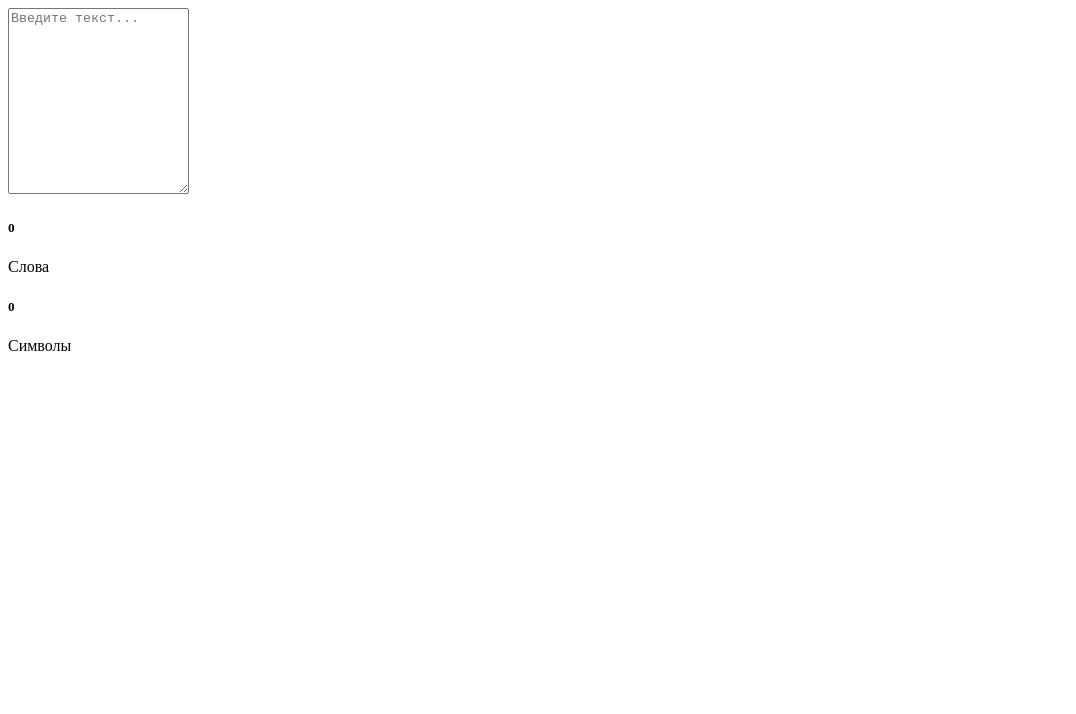
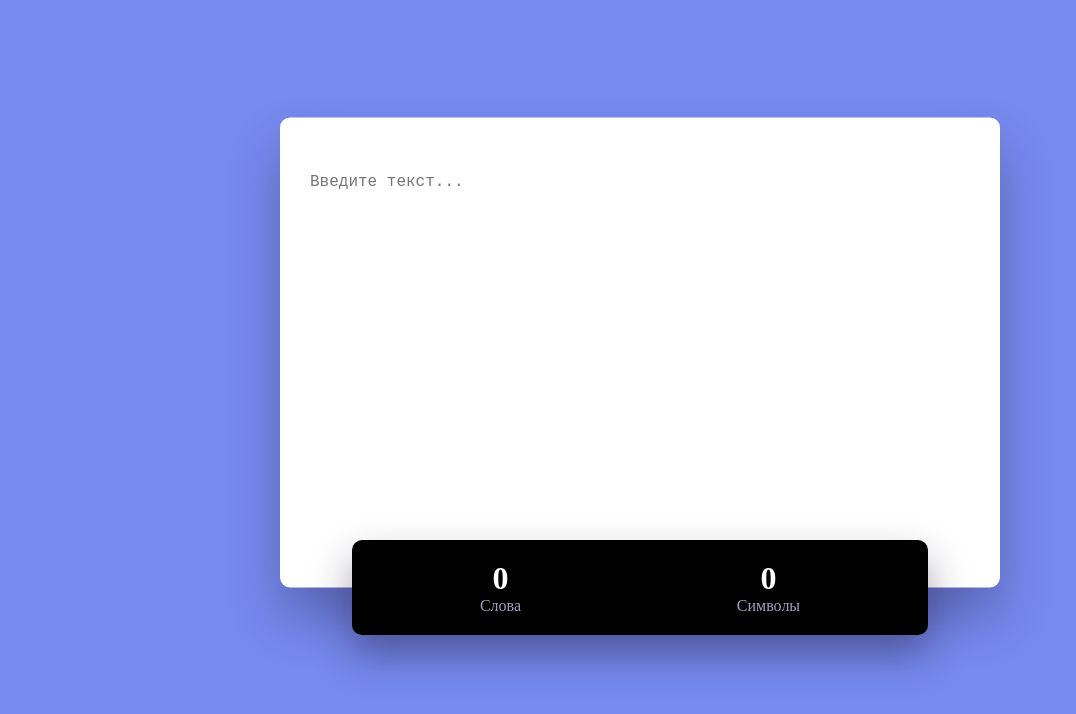
Before and after one commit to diano4a/Word-counter, a plain HTML site: page index.html in a window 1280 px wide. Shown: the whole page, without its empty margins (0-1076 px from the left). Drawn offline with Linux system fonts and the light colour scheme.

Commit message:
changed code in html + added css code

```diff
--- a/index.html
+++ b/index.html
@@ -5,9 +5,11 @@
     <meta http-equiv="X-UA-Compatible" content="IE=edge">
     <meta name="viewport" content="width=device-width, initial-scale=1.0">
     <title>Word Counter</title>
+    <link rel="stylesheet" href="style.css">
 </head>
 <body>
     <div class="wrapper">
+        <div class="container">
             <textarea id="input" rows="12" placeholder="Введите текст..."></textarea>
         </div>
 
@@ -21,5 +23,6 @@
                 <p>Символы</p>
             </div>
         </div>
+    </div>
 </body>
 </html>
--- a/style.css
+++ b/style.css
@@ -0,0 +1,57 @@
+* {
+    padding: 0;
+    margin: 0;
+    box-sizing: border-box;
+}
+
+body {
+    background: #768aef;
+}
+
+.wrapper {
+    position: absolute;
+    width: 90vmin;
+    transform: translate(-50%, -50%);
+    top: 50%;
+    left: 50%;
+}
+
+.container {
+    background-color: #ffffff;
+    padding: 50px 30px 80px 30px;
+    border-radius: 10px;
+    box-shadow: 0 30px 50px rgba(30, 21, 49, 0.3);
+}
+
+textarea {
+    width: 100%;
+    border: none;
+    resize: none;
+    outline: none;
+    font-size: 16px;
+    line-height: 28px;
+    color: #0e101a;
+}
+
+.count {
+    background-color: #000000;
+    width: 80%;
+    padding: 20px;
+    position: relative;
+    transform: translate(-50%, -50%);
+    left: 50%;
+    display: flex;
+    justify-content: space-around;
+    text-align: center;
+    border-radius: 10px;
+    box-shadow: 0 20px 40px rgba(30, 21, 49, 0.4);
+}
+
+.count p {
+    color: #a0a0c0;
+}
+
+.count h5 {
+    color: #ffffff;
+    font-size: 32px;
+}
```
Lines whose indentation alone changed are shown as unchanged.
